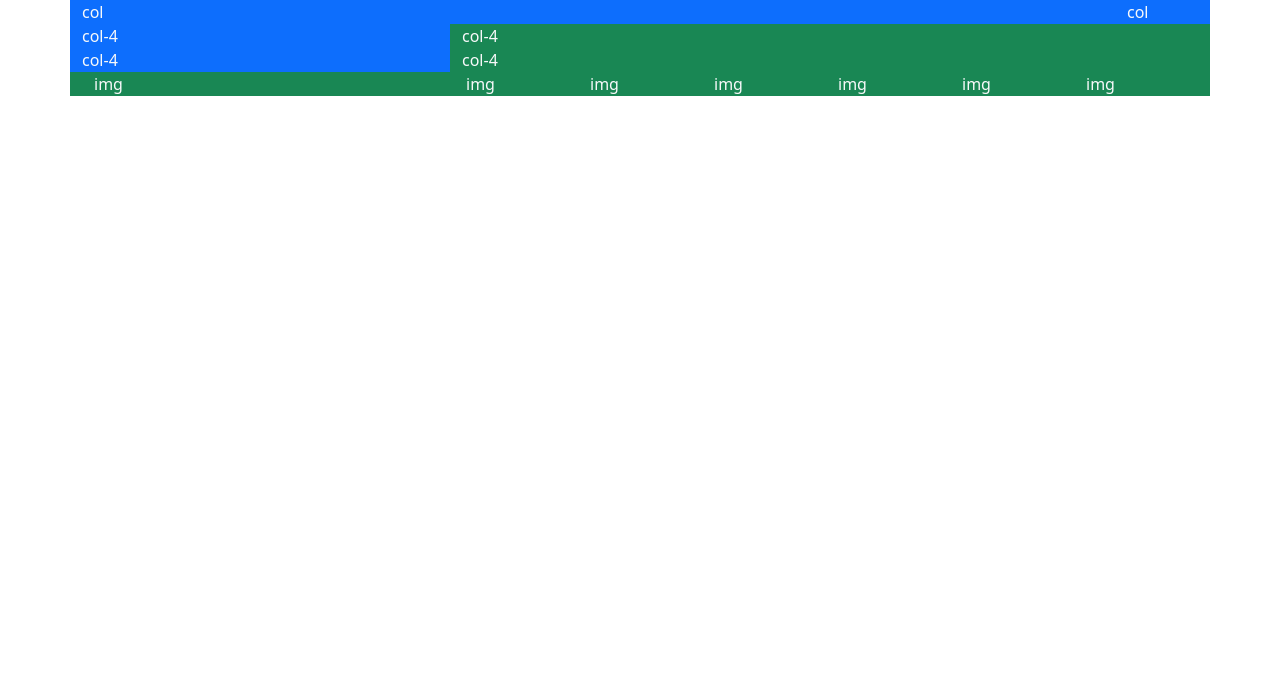
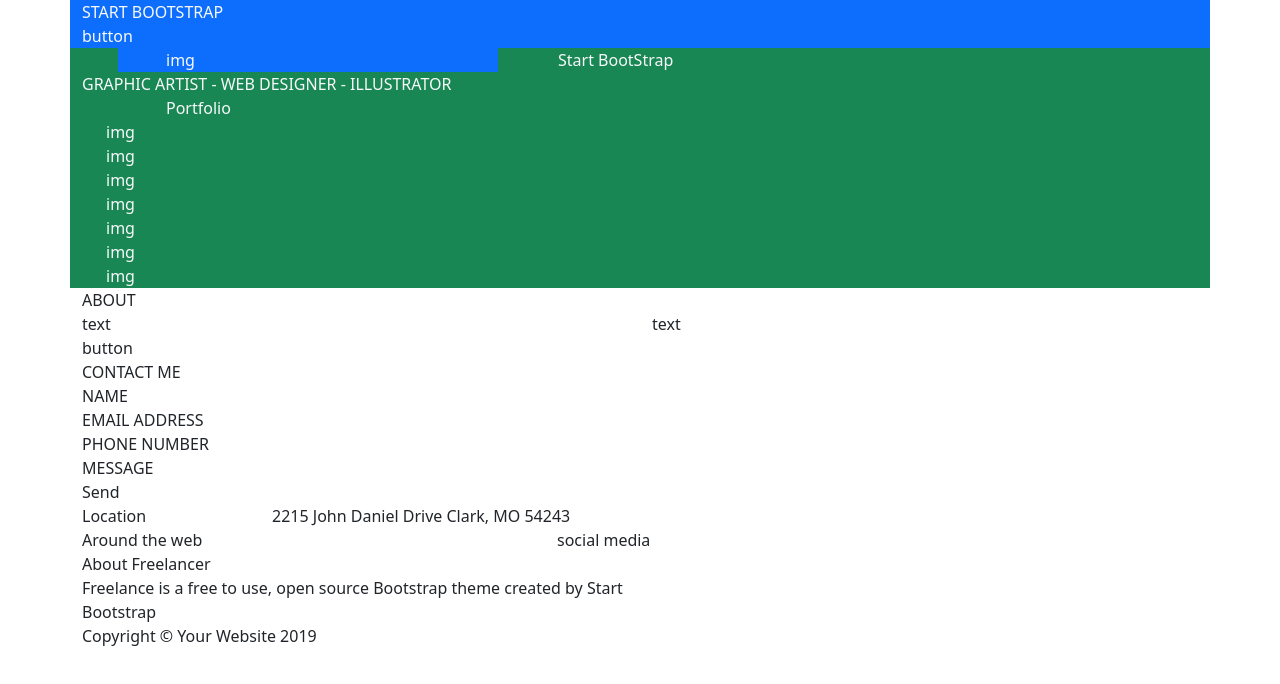
Before and after one commit to Jhon818/html-css-bootstrap-freelancer, a plain HTML site: page index.html in a window 1280 px wide. Drawn offline with nearby package versions, Linux system fonts and the light colour scheme.

Commit message:
struttura e colori

```diff
--- a/index.html
+++ b/index.html
@@ -12,8 +12,8 @@
     <div class="container">
         <div class="row text-light bg-primary">
 
-          <div class="col-11">col</div>
-          <div class="col">col</div>
+          <div class="col-11 col-sm-11 col-lg-11">START BOOTSTRAP</div>
+          <div class="col-1-sm col-1-lg">button</div>
 
         </div>
 
@@ -23,42 +23,102 @@
 
 
         <div class="row text-light bg-success">
-            <div class="col-4 bg-primary">col-4</div>
-            <div class="col-6">col-4</div>
+            <div class="col-4 bg-primary mx-5 px-5 col-4-sm col-4-lg">img</div>
+            <div class="col-6">Start BootStrap</div>
+            <div class="col-6">GRAPHIC ARTIST - WEB DESIGNER - ILLUSTRATOR</div>
           </div>
 
       </div>
 
-      <div class="container text-light bg-success">
+      <div class="container text-light bg-success px-5">
+
+<div class="col-4 px-5">Portfolio</div>
+
+<div class="row">img</div>
+<div class="row">img</div>
+<div class="row">img</div>
+<div class="row">img</div>
+<div class="row">img</div>
+<div class="row">img</div>
+<div class="row">img</div>
 
 
-        <div class="row text-light bg-success">
-
-            <div class="col-4 bg-primary">col-4</div>
-            <div class="col-6">col-4</div>
           </div>
 
+      </div>
 
-          <div class="container">
+      <div class="container">
 
-            <div class="row">
+        <div class="col-2">ABOUT</div>
 
-                <div class="col-4">img</div>
+        <div class="row">
 
-                <div class="col">img</div>
-                <div class="col">img</div>
-                <div class="col">img</div>
-                <div class="col">img</div>
-                <div class="col">img</div>
-                <div class="col">img</div>
-            </div>
+<div class="col-6">text</div>
+<div class="col-6">text</div>
+<div class="col-3">button</div>
+        </div>
 
-          </div>
+      </div>
+
+      <div class="container">
+
+        <div class="col-6">CONTACT ME</div>
+
+        <div class="row-cols-lg-3">
+
+<div class="col-6">NAME</div>
+<div class="col-6">EMAIL ADDRESS</div>
+<div class="col-6">PHONE NUMBER</div>
+<div class="col-6">MESSAGE</div>
+<div class="col-2">Send
+
+</div>
+
+        </div>
+
+
+
+      </div>
+
+      <div class="container">
+
+        <div class="row">
+
+<div class="col-2">Location</div>
+<div class="col-6">2215 John Daniel Drive Clark, MO 54243</div>
+
+        </div>
+
+        <div class="row">
+
+<div class="col-5">Around the web</div>
+
+<div class="col-6">social media</div>
+
+        </div>
+
+
+        <div class="row">
+
+<div class="col5">About Freelancer</div>
+
+<div class="col-6">Freelance is a free to use, open source Bootstrap theme created by Start Bootstrap</div>
+
+        </div>
+
+        <div class="row">
+
+<div class="col-5">Copyright © Your Website 2019</div>
+
+        </div>
+
 
       </div>
 
 
 
 
+
+
 </body>
 </html>
```
